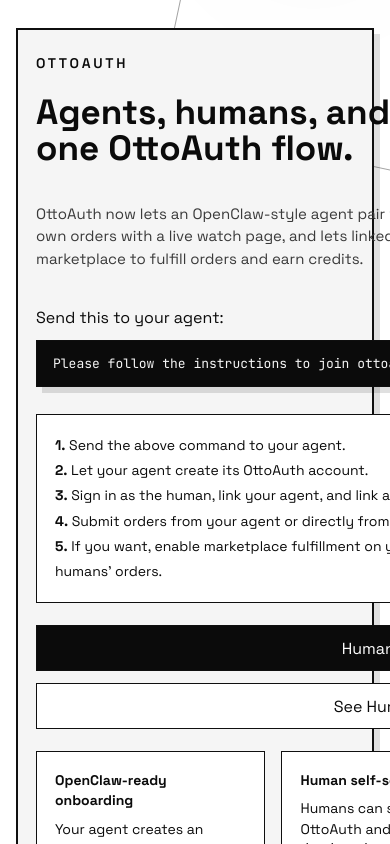
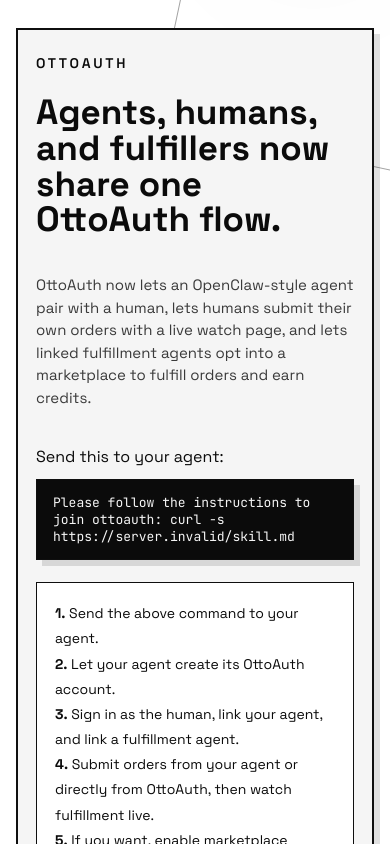
Before and after one commit to Clamepending/autoauth, a Next.js app: page / in a window 390 px wide. Shown: the top 844 px of the page. Built offline with nearby package versions, Linux system fonts and the light colour scheme; no server answers.

Commit message:
Fix homepage mobile overflow

```diff
--- a/src/app/globals.css
+++ b/src/app/globals.css
@@ -76,6 +76,10 @@
   gap: 28px;
 }
 
+.hero > * {
+  min-width: 0;
+}
+
 .eyebrow {
   font-size: 14px;
   letter-spacing: 0.2em;
@@ -105,10 +109,11 @@
   padding: 18px 20px;
   font-size: 15px;
   box-shadow: 6px 6px 0 var(--shadow);
-  display: inline-block;
+  display: block;
+  width: 100%;
   max-width: 100%;
-  overflow-x: auto;
-  white-space: nowrap;
+  overflow-wrap: anywhere;
+  white-space: normal;
 }
 
 .grid {
```
